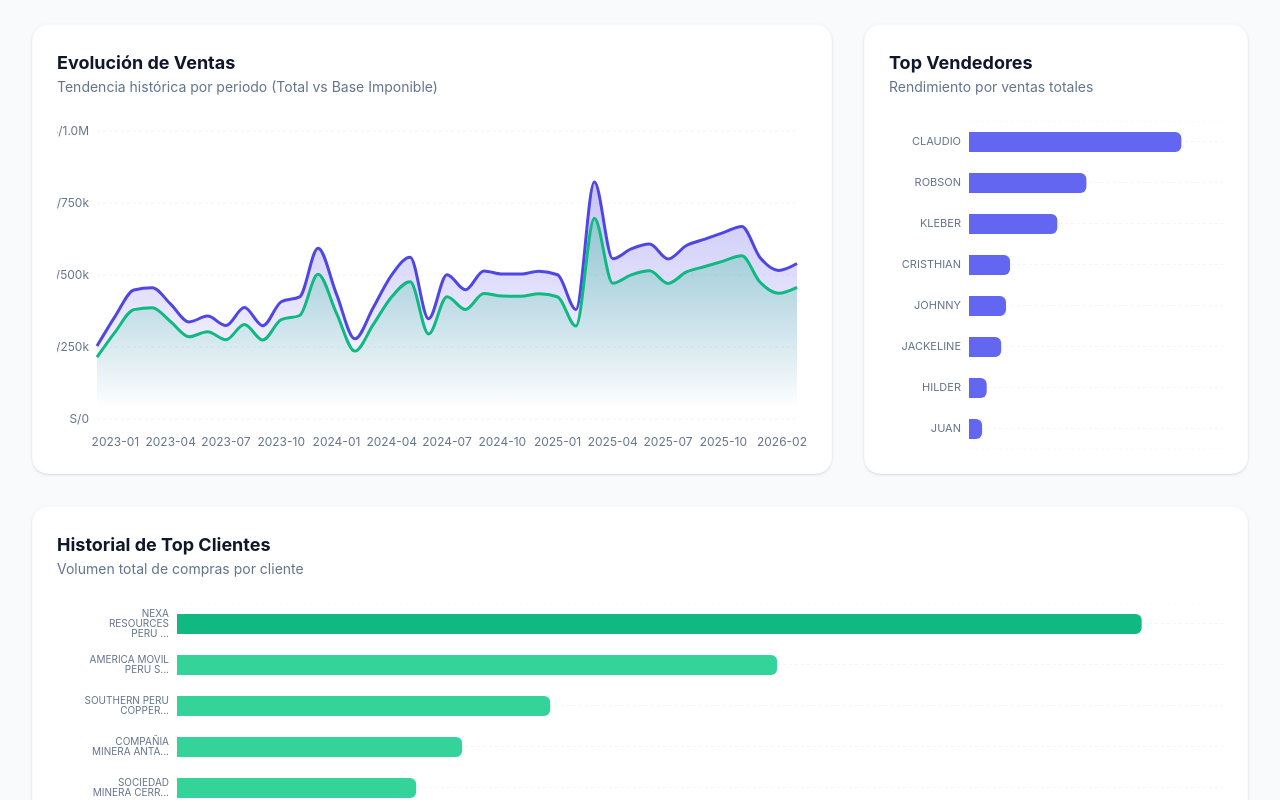
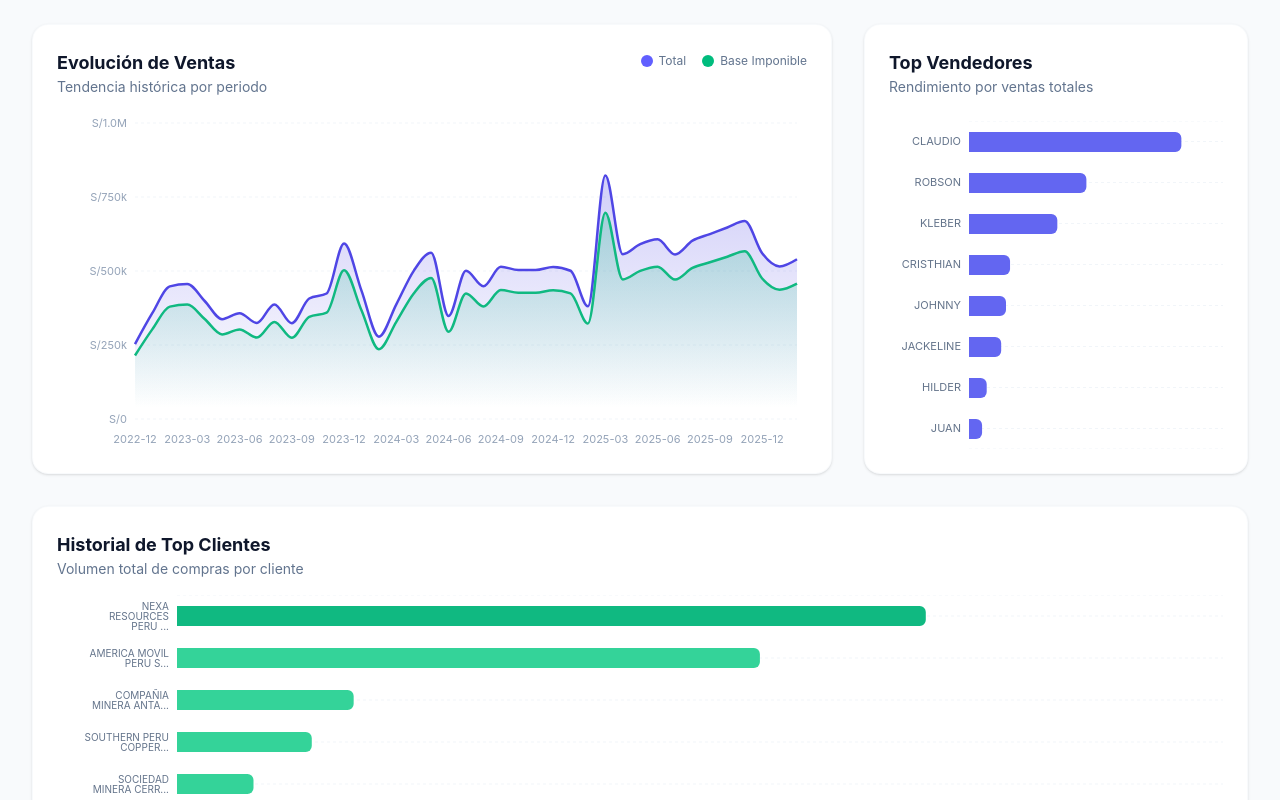
Before and after one commit to cakuzx/dash_lfs, a React (Vite) app in the folder dashboard-app/: page / in a window 1280 px wide. Shown: the part 400-1200 px from the top of the page. Built offline with nearby package versions, Linux system fonts and the light colour scheme.

Commit message:
Improve UX: dynamic client chart, fix SalesChart Y-axis, Vite 7 + plugin-react v5

```diff
--- a/dashboard-app/package.json
+++ b/dashboard-app/package.json
@@ -24,7 +24,7 @@
     "@tailwindcss/vite": "^4.2.1",
     "@types/react": "^19.2.14",
     "@types/react-dom": "^19.2.3",
-    "@vitejs/plugin-react": "^4.7.0",
+    "@vitejs/plugin-react": "^5.2.0",
     "autoprefixer": "^10.4.27",
     "eslint": "^9.39.4",
     "eslint-plugin-react-hooks": "^7.0.1",
--- a/dashboard-app/src/components/Dashboard.jsx
+++ b/dashboard-app/src/components/Dashboard.jsx
@@ -104,7 +104,7 @@ export default function Dashboard() {
 
         <section className="grid grid-cols-1 lg:grid-cols-2 gap-8">
           <div className="lg:col-span-2">
-            <TopClientsChart data={filteredData} />
+            <TopClientsChart data={filteredData} selectedClient={selectedClient} />
           </div>
         </section>
 
--- a/dashboard-app/src/components/SalesChart.jsx
+++ b/dashboard-app/src/components/SalesChart.jsx
@@ -1,63 +1,80 @@
 import React, { useMemo } from 'react';
 import {
-  AreaChart, Area, XAxis, YAxis, CartesianGrid, Tooltip, ResponsiveContainer
+  AreaChart, Area, XAxis, YAxis, CartesianGrid, Tooltip,
+  ResponsiveContainer, Legend
 } from 'recharts';
 
 export function SalesChart({ data }) {
   const chartData = useMemo(() => {
-    // Agrupar por periodo
     const grouped = {};
     data.forEach(item => {
       const period = item.period;
+      if (!period) return;
       if (!grouped[period]) {
         grouped[period] = { period, total: 0, base: 0 };
       }
       grouped[period].total += (item.total || 0);
       grouped[period].base += (item.base || 0);
     });
-
-    const result = Object.values(grouped).sort((a, b) => a.period.localeCompare(b.period));
-    return result;
+    return Object.values(grouped).sort((a, b) => a.period.localeCompare(b.period));
   }, [data]);
 
+  const fmt = (v) => {
+    if (v >= 1000000) return `S/${(v / 1000000).toFixed(1)}M`;
+    if (v >= 1000)    return `S/${(v / 1000).toFixed(0)}k`;
+    return `S/${v}`;
+  };
+
   const CustomTooltip = ({ active, payload, label }) => {
-    if (active && payload && payload.length) {
+    if (!active || !payload?.length) return null;
     return (
       <div className="bg-white p-4 rounded-xl shadow-lg border border-slate-100">
-          <p className="font-semibold text-slate-700 mb-2">{label}</p>
-          {payload.map((entry, index) => (
-            <div key={index} className="flex items-center gap-2 text-sm">
+        <p className="font-semibold text-slate-700 mb-2 text-sm">{label}</p>
+        {payload.map((entry, i) => (
+          <div key={i} className="flex items-center gap-2 text-sm">
             <div className="w-2.5 h-2.5 rounded-full" style={{ backgroundColor: entry.color }} />
             <span className="text-slate-500">{entry.name}:</span>
-              <span className="font-medium text-slate-900">
-                S/ {entry.value >= 1000000 ? (entry.value / 1000000).toFixed(2) + 'M' : entry.value.toLocaleString(undefined, { maximumFractionDigits: 0 })}
-              </span>
+            <span className="font-medium text-slate-900">{fmt(entry.value)}</span>
           </div>
         ))}
       </div>
     );
-    }
-    return null;
   };
+
+  // Mostrar máximo 12 etiquetas en el eje X para no saturar
+  const tickInterval = Math.max(0, Math.floor(chartData.length / 12) - 1);
 
   return (
     <div className="bg-white p-6 rounded-2xl shadow-sm border border-slate-100/50 h-[450px] flex flex-col">
-      <div className="mb-6">
+      <div className="mb-4 flex items-start justify-between">
+        <div>
           <h3 className="text-lg font-bold text-slate-900">Evolución de Ventas</h3>
-        <p className="text-sm text-slate-500">Tendencia histórica por periodo (Total vs Base Imponible)</p>
+          <p className="text-sm text-slate-500">Tendencia histórica por periodo</p>
+        </div>
+        {/* Leyenda manual */}
+        <div className="flex items-center gap-4 text-xs text-slate-500 mt-1">
+          <span className="flex items-center gap-1.5">
+            <span className="inline-block w-3 h-3 rounded-full bg-indigo-500" />
+            Total
+          </span>
+          <span className="flex items-center gap-1.5">
+            <span className="inline-block w-3 h-3 rounded-full bg-emerald-500" />
+            Base Imponible
+          </span>
+        </div>
       </div>
 
-      <div className="flex-1 w-full relative">
+      <div className="flex-1 w-full">
         {chartData.length > 0 ? (
           <ResponsiveContainer width="100%" height="100%">
-            <AreaChart data={chartData} margin={{ top: 10, right: 10, left: -20, bottom: 0 }}>
+            <AreaChart data={chartData} margin={{ top: 10, right: 10, left: 10, bottom: 0 }}>
               <defs>
                 <linearGradient id="colorTotal" x1="0" y1="0" x2="0" y2="1">
-                  <stop offset="5%" stopColor="#4f46e5" stopOpacity={0.3}/>
+                  <stop offset="5%"  stopColor="#4f46e5" stopOpacity={0.25}/>
                   <stop offset="95%" stopColor="#4f46e5" stopOpacity={0}/>
                 </linearGradient>
                 <linearGradient id="colorBase" x1="0" y1="0" x2="0" y2="1">
-                  <stop offset="5%" stopColor="#10b981" stopOpacity={0.3}/>
+                  <stop offset="5%"  stopColor="#10b981" stopOpacity={0.25}/>
                   <stop offset="95%" stopColor="#10b981" stopOpacity={0}/>
                 </linearGradient>
               </defs>
@@ -66,14 +83,16 @@ export function SalesChart({ data }) {
                 dataKey="period"
                 axisLine={false}
                 tickLine={false}
-                tick={{ fill: '#64748b', fontSize: 12 }}
-                dy={10}
+                tick={{ fill: '#94a3b8', fontSize: 11 }}
+                interval={tickInterval}
+                dy={8}
               />
               <YAxis
                 axisLine={false}
                 tickLine={false}
-                tick={{ fill: '#64748b', fontSize: 12 }}
-                tickFormatter={(value) => `S/${value >= 1000000 ? (value/1000000).toFixed(1) + 'M' : value >= 1000 ? (value/1000).toFixed(0) + 'k' : value}`}
+                tick={{ fill: '#94a3b8', fontSize: 11 }}
+                tickFormatter={fmt}
+                width={68}
               />
               <Tooltip content={<CustomTooltip />} />
               <Area
@@ -81,25 +100,27 @@ export function SalesChart({ data }) {
                 dataKey="total"
                 name="Total"
                 stroke="#4f46e5"
-                strokeWidth={3}
+                strokeWidth={2.5}
                 fillOpacity={1}
                 fill="url(#colorTotal)"
-                activeDot={{ r: 6, strokeWidth: 0, fill: '#4f46e5' }}
+                dot={false}
+                activeDot={{ r: 5, strokeWidth: 0, fill: '#4f46e5' }}
               />
               <Area
                 type="monotone"
                 dataKey="base"
                 name="Base Imponible"
                 stroke="#10b981"
-                strokeWidth={3}
+                strokeWidth={2.5}
                 fillOpacity={1}
                 fill="url(#colorBase)"
-                 activeDot={{ r: 6, strokeWidth: 0, fill: '#10b981' }}
+                dot={false}
+                activeDot={{ r: 5, strokeWidth: 0, fill: '#10b981' }}
               />
             </AreaChart>
           </ResponsiveContainer>
         ) : (
-          <div className="absolute inset-0 flex items-center justify-center text-slate-400">
+          <div className="h-full flex items-center justify-center text-slate-400 text-sm">
             No hay datos para mostrar en este periodo
           </div>
         )}
--- a/dashboard-app/src/components/TopClientsChart.jsx
+++ b/dashboard-app/src/components/TopClientsChart.jsx
@@ -1,57 +1,139 @@
 import React, { useMemo } from 'react';
 import {
-  BarChart, Bar, XAxis, YAxis, CartesianGrid, Tooltip, ResponsiveContainer, Cell
+  BarChart, Bar, XAxis, YAxis, CartesianGrid, Tooltip,
+  ResponsiveContainer, Cell, Legend
 } from 'recharts';
 
-export function TopClientsChart({ data }) {
-  const chartData = useMemo(() => {
+const PAYMENT_COLORS = {
+  'CONTADO': '#6366f1',
+  'CREDITO': '#f59e0b',
+  'Desconocido': '#94a3b8',
+};
+
+export function TopClientsChart({ data, selectedClient }) {
+  // Modo DETALLE: cuando hay un cliente seleccionado, muestra barras por año y tipo de pago
+  const clientDetailData = useMemo(() => {
+    if (!selectedClient || selectedClient === 'All') return null;
+
+    const grouped = {};
+    data.forEach(item => {
+      if (item.client !== selectedClient) return;
+      const year = item.year?.toString() || 'Sin año';
+      const pType = item.paymentType || 'Desconocido';
+      const key = `${pType} - ${year}`;
+
+      if (!grouped[year]) grouped[year] = { year };
+      grouped[year][pType] = (grouped[year][pType] || 0) + (Math.abs(item.total) || 0);
+    });
+
+    return Object.values(grouped).sort((a, b) => a.year.localeCompare(b.year));
+  }, [data, selectedClient]);
+
+  // Tipos de pago únicos disponibles en los datos del cliente seleccionado
+  const paymentTypes = useMemo(() => {
+    if (!clientDetailData) return [];
+    const types = new Set();
+    clientDetailData.forEach(row => Object.keys(row).forEach(k => { if (k !== 'year') types.add(k); }));
+    return Array.from(types);
+  }, [clientDetailData]);
+
+  // Modo RANKING: Top 8 clientes
+  const rankingData = useMemo(() => {
+    if (selectedClient && selectedClient !== 'All') return [];
     const grouped = {};
     data.forEach(item => {
       const client = item.client;
       if (!client || client === 'Desconocido') return;
+      if (!grouped[client]) grouped[client] = { name: client, total: 0 };
+      grouped[client].total += Math.abs(item.total || 0);
+    });
+    return Object.values(grouped).sort((a, b) => b.total - a.total).slice(0, 8);
+  }, [data, selectedClient]);
 
-      if (!grouped[client]) {
-        grouped[client] = { name: client, total: 0 };
-      }
-      grouped[client].total += (item.total || 0);
-    });
+  const formatCurrency = (v) =>
+    v >= 1000000 ? `S/ ${(v / 1000000).toFixed(2)}M` : `S/ ${v.toLocaleString(undefined, { maximumFractionDigits: 0 })}`;
 
-    // Top 8 clientes
-    const result = Object.values(grouped)
-      .sort((a, b) => b.total - a.total)
-      .slice(0, 8);
+  const CustomTooltipDetail = ({ active, payload, label }) => {
+    if (!active || !payload?.length) return null;
+    return (
+      <div className="bg-slate-900 border border-slate-700 p-3 rounded-xl shadow-xl">
+        <p className="font-bold text-slate-200 text-sm mb-2">Año {label}</p>
+        {payload.map((p, i) => (
+          <div key={i} className="flex items-center gap-2 text-sm">
+            <div className="w-2.5 h-2.5 rounded-full" style={{ backgroundColor: p.fill }} />
+            <span className="text-slate-400">{p.name}:</span>
+            <span className="font-bold text-white">{formatCurrency(p.value)}</span>
+          </div>
+        ))}
+      </div>
+    );
+  };
 
-    return result;
-  }, [data]);
+  const CustomTooltipRanking = ({ active, payload, label }) => {
+    if (!active || !payload?.length) return null;
+    return (
+      <div className="bg-slate-900 border border-slate-700 p-3 rounded-xl shadow-xl max-w-xs">
+        <p className="font-semibold text-slate-200 text-sm mb-1 leading-tight">{label}</p>
+        <div className="text-emerald-400 font-bold">{formatCurrency(payload[0].value)}</div>
+      </div>
+    );
+  };
 
-  const CustomTooltip = ({ active, payload, label }) => {
-    if (active && payload && payload.length) {
-      return (
-        <div className="bg-slate-900 border border-slate-700 p-3 rounded-xl shadow-xl max-w-xs">
-          <p className="font-semibold text-slate-200 text-sm mb-1 leading-tight">{label}</p>
-          <div className="text-emerald-400 font-bold">
-            S/ {payload[0].value >= 1000000 ? (payload[0].value / 1000000).toFixed(2) + 'M' : payload[0].value.toLocaleString(undefined, { maximumFractionDigits: 0 })}
-          </div>
-        </div>
-      );
-    }
-    return null;
-  };
+  const isDetailMode = selectedClient && selectedClient !== 'All';
 
   return (
     <div className="bg-white p-6 rounded-2xl shadow-sm border border-slate-100/50 h-[450px] flex flex-col relative overflow-hidden group">
       <div className="absolute -bottom-24 -right-24 w-64 h-64 bg-emerald-50 rounded-full blur-3xl -z-10 group-hover:bg-emerald-100/50 transition-colors"></div>
 
-      <div className="mb-6">
-        <h3 className="text-lg font-bold text-slate-900">Historial de Top Clientes</h3>
-        <p className="text-sm text-slate-500">Volumen total de compras por cliente</p>
+      <div className="mb-4">
+        <h3 className="text-lg font-bold text-slate-900">
+          {isDetailMode ? `Historial de Compras` : 'Historial de Top Clientes'}
+        </h3>
+        <p className="text-sm text-slate-500">
+          {isDetailMode
+            ? <span className="text-indigo-600 font-medium truncate inline-block max-w-[400px]">{selectedClient}</span>
+            : 'Volumen total de compras por cliente'}
+        </p>
       </div>
 
       <div className="flex-1 w-full relative">
-        {chartData.length > 0 ? (
+        {isDetailMode && clientDetailData?.length > 0 ? (
+          <ResponsiveContainer width="100%" height="100%">
+            <BarChart data={clientDetailData} margin={{ top: 10, right: 10, left: 10, bottom: 5 }}>
+              <CartesianGrid strokeDasharray="3 3" stroke="#f1f5f9" />
+              <XAxis
+                dataKey="year"
+                axisLine={false}
+                tickLine={false}
+                tick={{ fill: '#64748b', fontSize: 12 }}
+              />
+              <YAxis
+                axisLine={false}
+                tickLine={false}
+                tick={{ fill: '#64748b', fontSize: 11 }}
+                tickFormatter={(v) => v >= 1000000 ? `S/${(v/1000000).toFixed(1)}M` : v >= 1000 ? `S/${(v/1000).toFixed(0)}k` : v}
+              />
+              <Tooltip content={<CustomTooltipDetail />} />
+              <Legend
+                wrapperStyle={{ fontSize: '12px', paddingTop: '8px' }}
+                formatter={(val) => <span style={{ color: '#64748b' }}>{val}</span>}
+              />
+              {paymentTypes.map((type) => (
+                <Bar
+                  key={type}
+                  dataKey={type}
+                  name={type}
+                  fill={PAYMENT_COLORS[type] || '#64748b'}
+                  radius={[4, 4, 0, 0]}
+                  barSize={40}
+                />
+              ))}
+            </BarChart>
+          </ResponsiveContainer>
+        ) : !isDetailMode && rankingData.length > 0 ? (
           <ResponsiveContainer width="100%" height="100%">
             <BarChart
-              data={chartData}
+              data={rankingData}
               layout="vertical"
               margin={{ top: 0, right: 0, left: -20, bottom: 0 }}
             >
@@ -66,13 +148,9 @@ export function TopClientsChart({ data }) {
                 width={140}
                 tickFormatter={(val) => val.length > 20 ? val.substring(0, 20) + '...' : val}
               />
-              <Tooltip cursor={{ fill: '#f8fafc', opacity: 0.5 }} content={<CustomTooltip />} />
-              <Bar
-                dataKey="total"
-                radius={[0, 6, 6, 0]}
-                barSize={20}
-              >
-                {chartData.map((entry, index) => (
+              <Tooltip cursor={{ fill: '#f8fafc', opacity: 0.5 }} content={<CustomTooltipRanking />} />
+              <Bar dataKey="total" radius={[0, 6, 6, 0]} barSize={20}>
+                {rankingData.map((entry, index) => (
                   <Cell key={`cell-${index}`} fill={index === 0 ? '#10b981' : '#34d399'} />
                 ))}
               </Bar>
@@ -80,7 +158,7 @@ export function TopClientsChart({ data }) {
           </ResponsiveContainer>
         ) : (
           <div className="absolute inset-0 flex items-center justify-center text-slate-400">
-            Sin datos o filtro muy específico
+            Sin datos disponibles
           </div>
         )}
       </div>
```
Also changed, not shown: 1 other file (tests, documents, lock files or other folders). Lines whose indentation alone changed are shown as unchanged.
